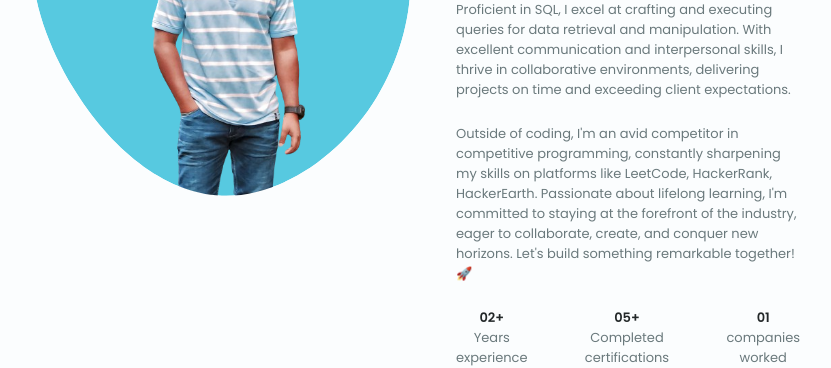
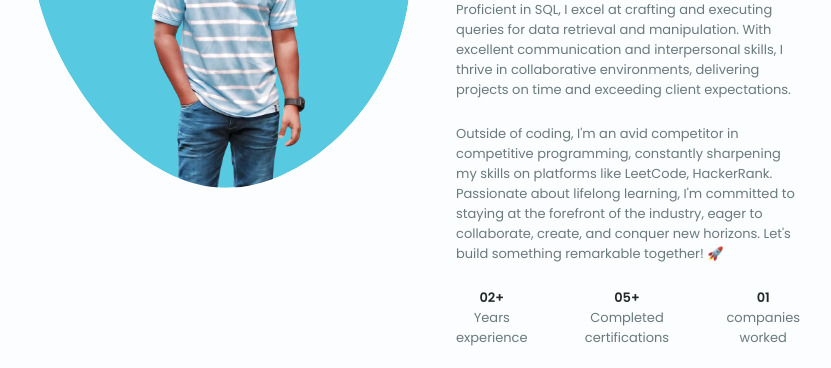
Before and after one commit to Dileep62892/DileepB, a plain HTML site: page index.html in a window 1280 px wide. Shown: the part 1060-1428 px from the top of the page, without its empty margins (224-1055 px from the left). Drawn offline with nearby package versions, Linux system fonts and the light colour scheme; a web font is replaced by a local one.

Commit message:
updated index.html

```diff
--- a/index.html
+++ b/index.html
@@ -144,7 +144,7 @@
                             My expertise extends to data visualization, where I've leveraged tools like Power BI and Tableau to analyze datasets and craft insightful dashboards and reports driving informed business decisions. Proficient in SQL, I excel at crafting and executing queries for data retrieval and manipulation. With excellent communication and interpersonal skills, I thrive in collaborative environments, delivering projects on time and exceeding client expectations.
                         </p>
                         <p class="about__description" style="font-size: small;">
-                            Outside of coding, I'm an avid competitor in competitive programming, constantly sharpening my skills on platforms like LeetCode, HackerRank, HackerEarth. Passionate about lifelong learning, I'm committed to staying at the forefront of the industry, eager to collaborate, create, and conquer new horizons. Let's build something remarkable together! 🚀
+                            Outside of coding, I'm an avid competitor in competitive programming, constantly sharpening my skills on platforms like LeetCode, HackerRank. Passionate about lifelong learning, I'm committed to staying at the forefront of the industry, eager to collaborate, create, and conquer new horizons. Let's build something remarkable together! 🚀
                         </p>
                         <div class="about__info" style="font-size: small;">
                             <div>
```
